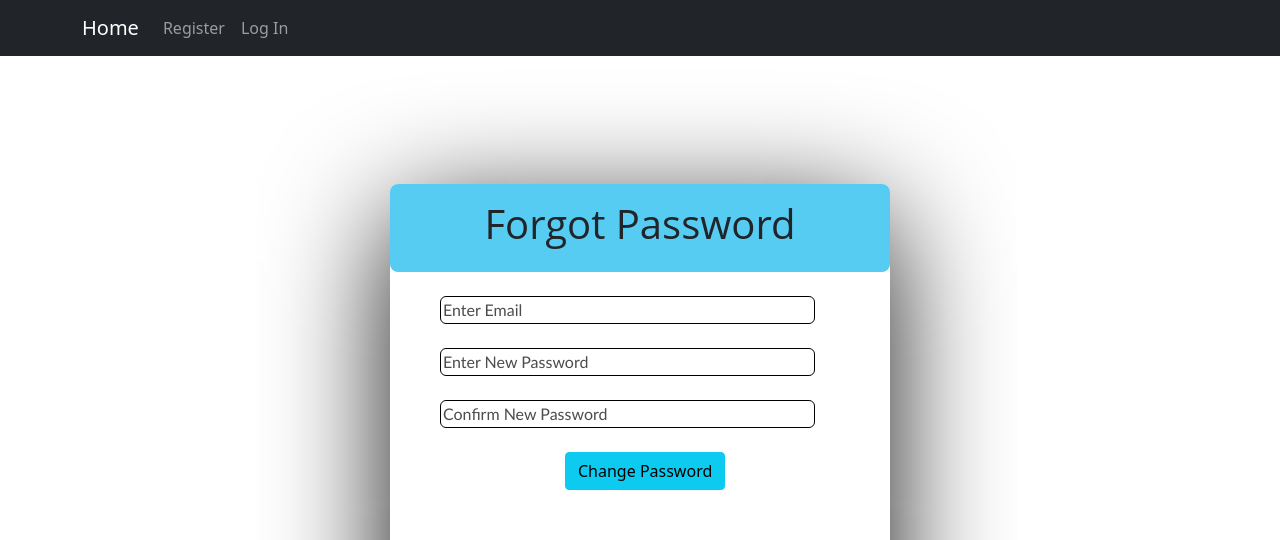
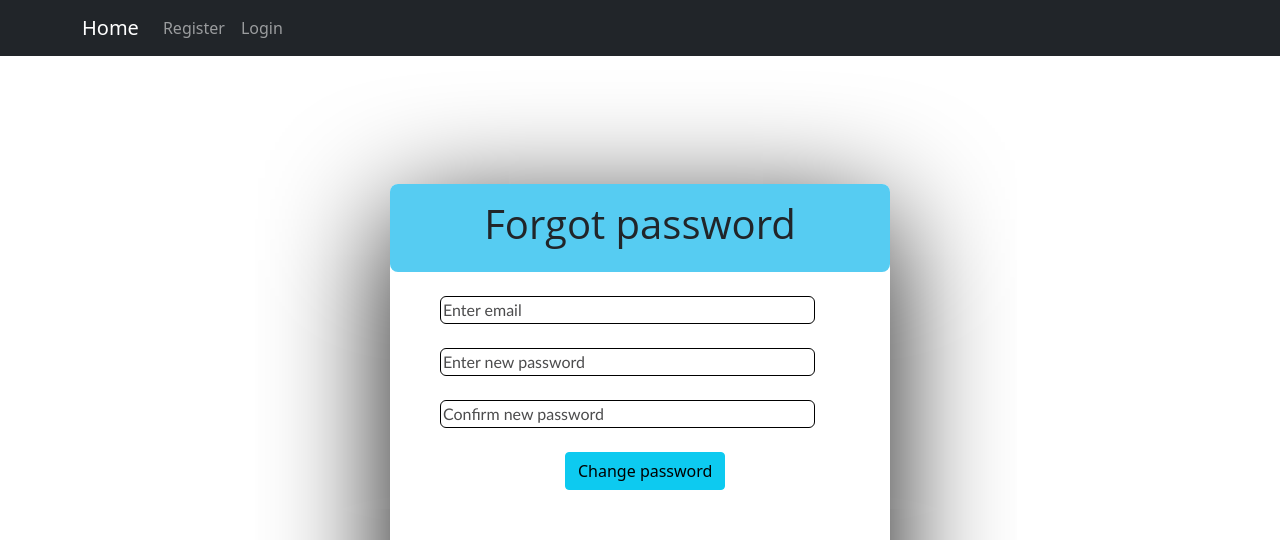
Before and after one commit to JohayerChowdury/shopify-sync, a React (Create React App) app in the folder frontend/: page /forgot-password in a window 1280 px wide. Shown: the top 540 px of the page. Built offline with nearby package versions, Linux system fonts and the light colour scheme; no server answers.

Commit message:
Some UI changes

```diff
--- a/frontend/src/App.css
+++ b/frontend/src/App.css
@@ -14,14 +14,14 @@
 }
 
 .App-header {
-  background-color: #282c34;
+  background-color: #F6F6F7;
   min-height: 100vh;
   display: flex;
   flex-direction: column;
   align-items: center;
   justify-content: center;
   font-size: calc(10px + 2vmin);
-  color: white;
+  color: #F6F6F7;
 }
 
 .App-link {
--- a/frontend/src/components/UI/NavigationBar.js
+++ b/frontend/src/components/UI/NavigationBar.js
@@ -30,7 +30,7 @@ const Navigation = () => {
                   <Nav.Link>Database</Nav.Link>
                 </LinkContainer> */}
                 <LinkContainer to="/login">
-                  <Nav.Link onClick={userActions.logout}>Log Out</Nav.Link>
+                  <Nav.Link onClick={userActions.logout}>Logout</Nav.Link>
                 </LinkContainer>
               </Nav>
             ) : (
@@ -40,7 +40,7 @@ const Navigation = () => {
                   <Nav.Link>Register</Nav.Link>
                 </LinkContainer>
                 <LinkContainer to="/login">
-                  <Nav.Link>Log In</Nav.Link>
+                  <Nav.Link>Login</Nav.Link>
                 </LinkContainer>
               </Nav>
             )}
--- a/frontend/src/components/pages/Error.js
+++ b/frontend/src/components/pages/Error.js
@@ -4,7 +4,7 @@ function Error() {
   return (
     <div>
       <h1>ERROR</h1>
-      <h2>Please use navigation bar to go to a page on this app.</h2>
+      <h2>Please use the navigation bar to go to a page on this app.</h2>
     </div>
   );
 }
--- a/frontend/src/components/pages/Profile.js
+++ b/frontend/src/components/pages/Profile.js
@@ -36,10 +36,10 @@ const Profile = () => {
           Username: {auth.data.user.username}
         </div>
         <div className = "user-info-detail">
-          Full Name: {auth.data.user.full_name}
+          Full name: {auth.data.user.full_name}
         </div>
         <Button href= "/change-password" style = {{border: "none", outline: 0, display: "inline-block", padding: "8px", color: "white", backgroundColor: "#000", textAlign:"center", cursor: "pointer", width: "100%", fontSize: "18px"}}>
-          Change Password
+          Change password
         </Button>
       </div>
 
--- a/frontend/src/components/pages/landing/Login.js
+++ b/frontend/src/components/pages/landing/Login.js
@@ -51,10 +51,9 @@ const Login = () => {
             password: res.password,
           });
           navigate('/');
-          console.log(res.data);
         })
         .catch(error => {
-          setErrorMsg('Authentication Error');
+          setErrorMsg('Email or password is incorrect, please enter valid credentials.');
         });
 
 
@@ -64,7 +63,7 @@ const Login = () => {
   return (
     <div className="login-form-container">
       <div className="form-title">
-        <h1>Log In</h1>
+        <h1>Login</h1>
       </div>
       <br />
       {errorMsg && <ErrorMsg msg={errorMsg} />}
@@ -78,7 +77,7 @@ const Login = () => {
             value={inputUser.email}
             required
             onChange={(e) => handleInputChange('email', e.target.value)}
-            placeholder="Enter Email"
+            placeholder="Enter email"
           />
         </div>
         <br />
@@ -89,16 +88,16 @@ const Login = () => {
             name="password"
             value={inputUser.password}
             onChange={(e) => handleInputChange('password', e.target.value)}
-            placeholder="Enter Password"
+            placeholder="Enter password"
           />
         </div>
         <br />
 
         <Button variant="info" type="submit" style = {{marginLeft: "38%"}}>
-          Log In!
+          Login
         </Button>
       </form>
-      <a href="/verify-user" style = {{marginLeft: "35%"}}>Forgot Password?</a>
+      <a href="/verify-user" style = {{marginLeft: "35%"}}>Forgot password?</a>
     </div>
   );
 };
--- a/frontend/src/components/pages/landing/Register.js
+++ b/frontend/src/components/pages/landing/Register.js
@@ -75,28 +75,26 @@ const Register = () => {
 
         })
       .catch(error => {
-        console.log(error);
-        setErrorMsg('User Already Exists', {message: error});
+        setErrorMsg('User already exists', {message: error});
       });
 
     }catch(err) {
       err.response.data.msg // catches an error with its respective message, if no message than just says we have an error
         ? setErrorMsg(err.response.data.msg)
-        : setErrorMsg('We have an error!');
+        : setErrorMsg('We have an error');
 
     }
     } catch (err) {
-      console.log(err);
       err.response.data.msg // catches an error with its respective message, if no message than just says we have an error
         ? setErrorMsg(err.response.data.msg)
-        : setErrorMsg('We have an error!');
+        : setErrorMsg('We have an error');
     }
   };
 
   return (
     <div className="register-form-container">
       <div className="form-title">
-        <h1>Register Here</h1>
+        <h1>Register here</h1>
       </div>
       <br />
       {errorMsg && <ErrorMsg msg={errorMsg} />}
@@ -109,7 +107,7 @@ const Register = () => {
             value={inputUser.email}
             required
             onChange={(e) => handleInputChange('email', e.target.value)}
-            placeholder="Enter Email"
+            placeholder="Enter email"
           />
         </div>
         <br />
@@ -141,7 +139,7 @@ const Register = () => {
             name="password"
             value={inputUser.password}
             onChange={(e) => handleInputChange('password', e.target.value)}
-            placeholder="Enter Password"
+            placeholder="Enter password"
           />
         </div>
         <br />
@@ -158,7 +156,7 @@ const Register = () => {
         </div>
         <br />
         <Button variant="info" type="submit" style = {{marginLeft: "35%", padding: 10}}>
-          Register User!
+          Register user
         </Button>
       </form>
     </div>
--- a/frontend/src/components/pages/user/ChangePassword.js
+++ b/frontend/src/components/pages/user/ChangePassword.js
@@ -55,7 +55,7 @@ const ChangePassword = () => {
   return (
     <div className="register-form-container">
       <div className="form-title">
-        <h1>Change Password</h1>
+        <h1>Change password</h1>
       </div>
       <br />
       {errorMsg && <ErrorMsg msg={errorMsg} />}
@@ -68,7 +68,7 @@ const ChangePassword = () => {
             value={user.email}
             required
             onChange={handleChange}
-            placeholder="Enter Email"
+            placeholder="Enter email"
           />
         </div>
         <br />
@@ -78,7 +78,7 @@ const ChangePassword = () => {
             name="newPassword"
             value={user.newPassword}
             onChange={handleChange}
-            placeholder="Enter New Password"
+            placeholder="Enter new password"
           />
         </div>
         <br />
@@ -88,12 +88,12 @@ const ChangePassword = () => {
             name="newPasswordAgain"
             value={user.newPasswordAgain}
             onChange={handleChange}
-            placeholder="Confirm New Password"
+            placeholder="Confirm new password"
           />
         </div>
         <br />
         <Button variant="info" type="submit" style = {{marginLeft: "35%" , padding: 10}}>
-          Change Password
+          Change password
         </Button>
       </form>
     </div>
--- a/frontend/src/components/pages/user/ForgotPassword.js
+++ b/frontend/src/components/pages/user/ForgotPassword.js
@@ -30,7 +30,7 @@ const ForgotPassword = () => {
     } catch (err) {
       err.response.data.msg
         ? setErrorMsg(err.response.data.msg)
-        : setErrorMsg('Please Try Again ');
+        : setErrorMsg('Please try again ');
     }
   };
 
@@ -47,7 +47,7 @@ const ForgotPassword = () => {
   return (
     <div className="register-form-container">
       <div className="form-title">
-        <h1>Forgot Password</h1>
+        <h1>Forgot password</h1>
       </div>
       <br />
       {errorMsg && <ErrorMsg msg={errorMsg} />}
@@ -60,7 +60,7 @@ const ForgotPassword = () => {
             value={user.email}
             required
             onChange={handleChange}
-            placeholder="Enter Email"
+            placeholder="Enter email"
           />
         </div>
         <br />
@@ -70,7 +70,7 @@ const ForgotPassword = () => {
             name="newPassword"
             value={user.newPassword}
             onChange={handleChange}
-            placeholder="Enter New Password"
+            placeholder="Enter new password"
           />
         </div>
         <br />
@@ -80,12 +80,12 @@ const ForgotPassword = () => {
             name="newPasswordAgain"
             value={user.newPasswordAgain}
             onChange={handleChange}
-            placeholder="Confirm New Password"
+            placeholder="Confirm new password"
           />
         </div>
         <br />
         <Button variant="info" type="submit" style = {{marginLeft: "35%"}}>
-          Change Password
+          Change password
         </Button>
       </form>
     </div>
--- a/frontend/src/components/pages/user/Home.js
+++ b/frontend/src/components/pages/user/Home.js
@@ -16,19 +16,19 @@ function Home() {
       <div className="welcome-title">
         <h1>Welcome, {auth.data.user.full_name}</h1>
         <p>
-          This is an application that allows users with Shopify stores to easily
+          This is an application that allows users with Shopify Stores to easily
           sync their products in MongoDB.
         </p>
         &nbsp;
         <div className="homepage-subheader">
-          <h2>How This Product Works</h2>
+          <h2>How this service works</h2>
         </div>
         <div className="row">
           &nbsp;
           <div className="instruction-widget">
             <div className="instruction-header">
               <a href="/stores" type = "info">
-                See Your Shopify Stores
+                See your Shopify Stores
               </a>
             </div>
           </div>
--- a/frontend/src/components/pages/user/VerifyUser.js
+++ b/frontend/src/components/pages/user/VerifyUser.js
@@ -43,7 +43,7 @@ const VerifyUser = () => {
         .post('http://localhost:5000/shopify_api/users/verify_user',
         user)
         .then(
-            setSuccessMsg("Please Check Your Email")
+            setSuccessMsg("Please check your email for a verification link")
         )
         .catch(error => {
             setErrorMsg("Try a valid email ");
@@ -66,7 +66,7 @@ const VerifyUser = () => {
                     value = {inputUser.email}
                     required
                     onChange = {(e) => handleInputChange('email', e.target.value)}
-                    placeholder = "Enter Email"
+                    placeholder = "Enter email"
                     />
                     <Button variant = "info" type = "submit" style = {{marginLeft: "38%"}}>
                        Submit
```
